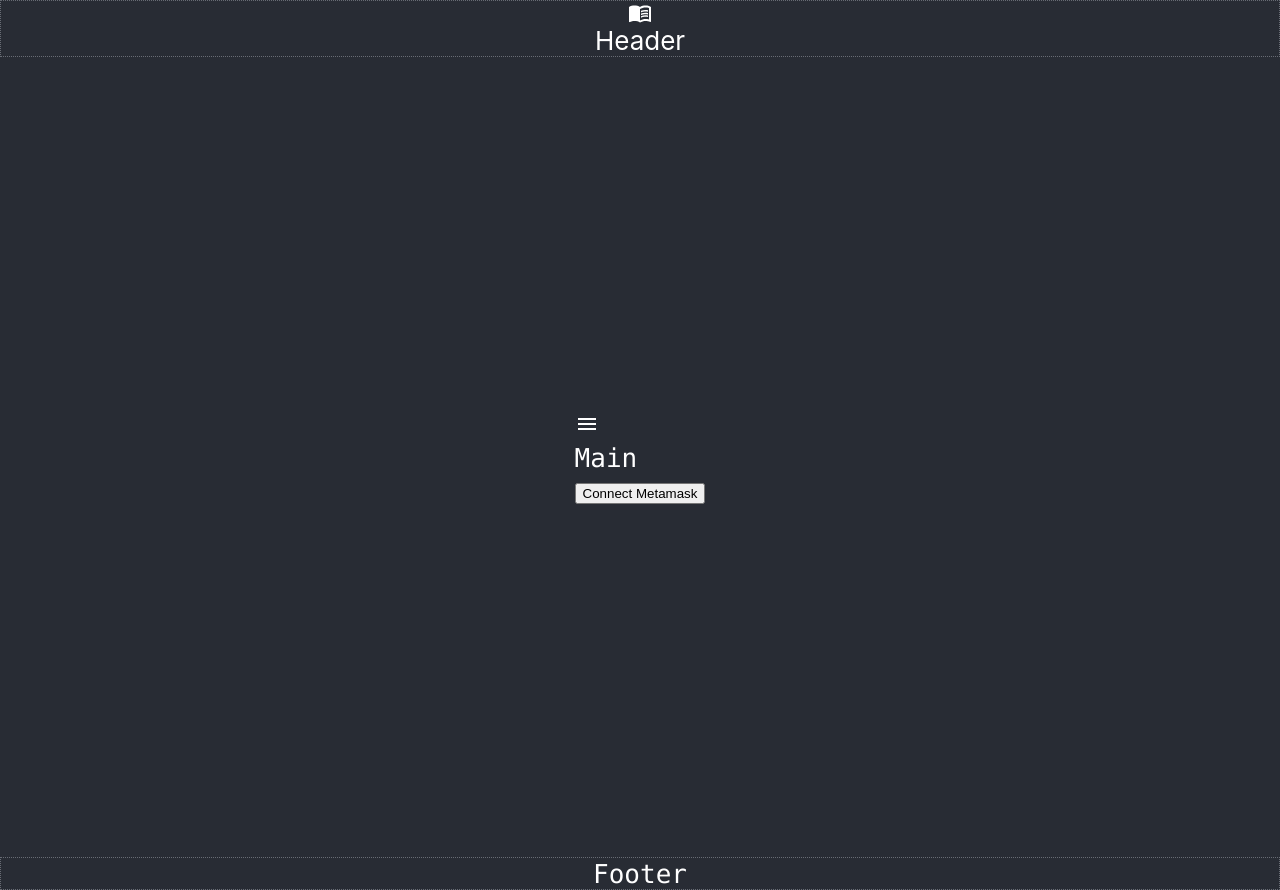
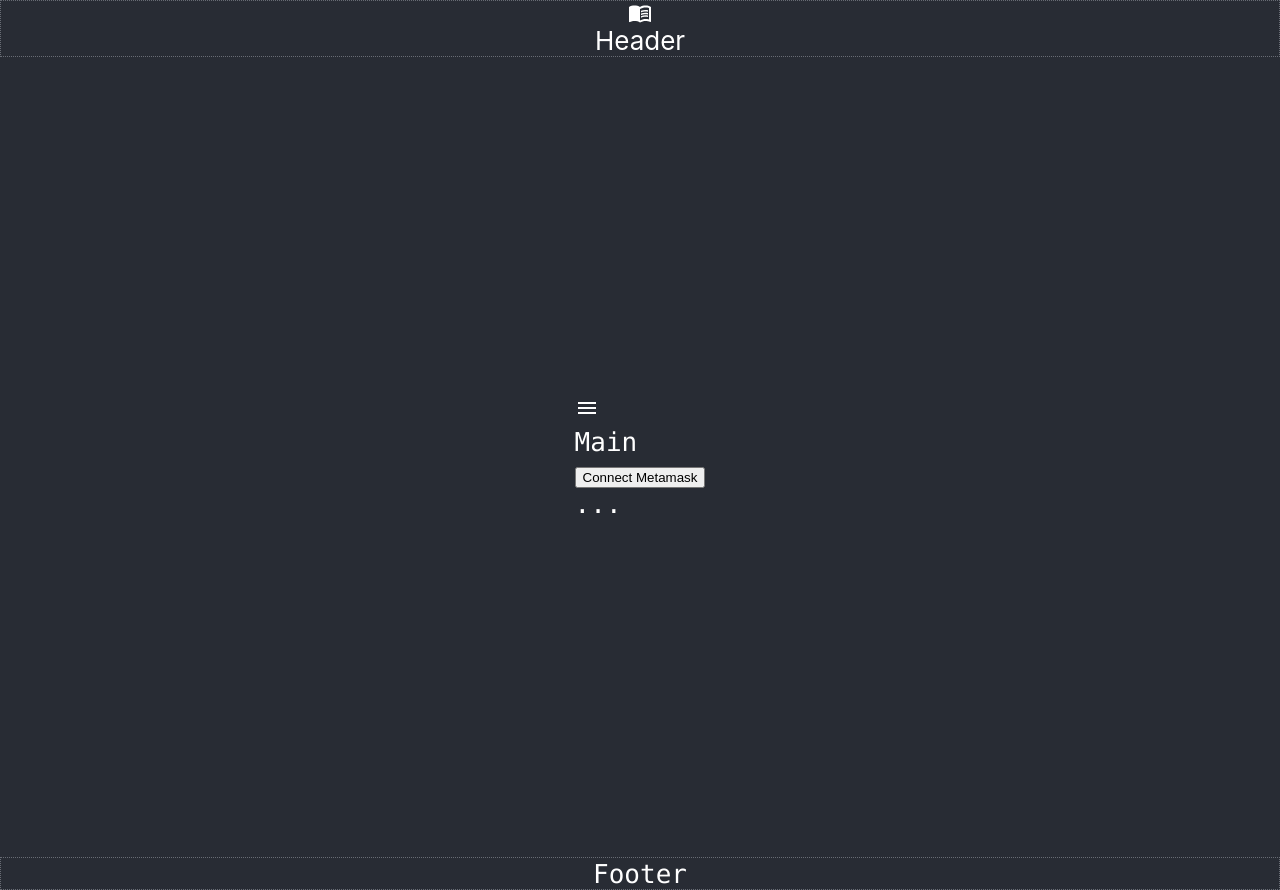
Before and after one commit to devjutsu/challenger-impact, a React (Create React App) app in the folder app/: page / in a window 1280 px wide. Built offline with nearby package versions, Linux system fonts and the light colour scheme.

Commit message:
conditional Connect Wallet

```diff
--- a/app/src/pages/Main.tsx
+++ b/app/src/pages/Main.tsx
@@ -3,9 +3,11 @@ import { AccessAlarm, ThreeDRotation } from '@mui/icons-material';
 import MenuIcon from '@mui/icons-material/Menu';
 import { useAppSelector, useAppDispatch } from '../hooks'
 import { ConnectWallet } from '../components/ConnectWallet';
+import { loggedIn } from '../slices/authSlice';
 
 export const Main = () => {
     const dispatch = useAppDispatch();
+    const isLoggedIn = useAppSelector(loggedIn);
 
     // const challengeStatus = useAppSelector(challengeStatus);
 
@@ -16,7 +18,9 @@ export const Main = () => {
 
                 <div>
                     <code>Main</code>
-                    <ConnectWallet />
+                    {!isLoggedIn && <ConnectWallet />}
+
+                    <code>...</code>
                 </div>
 
             </main>
```
